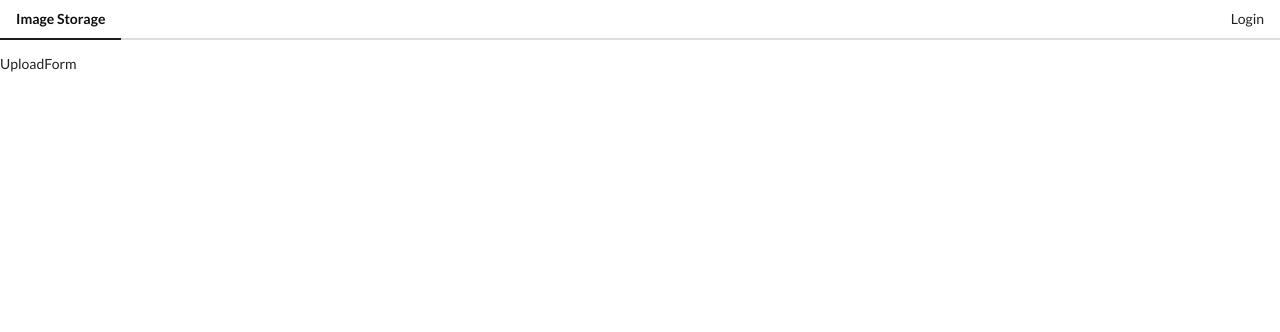
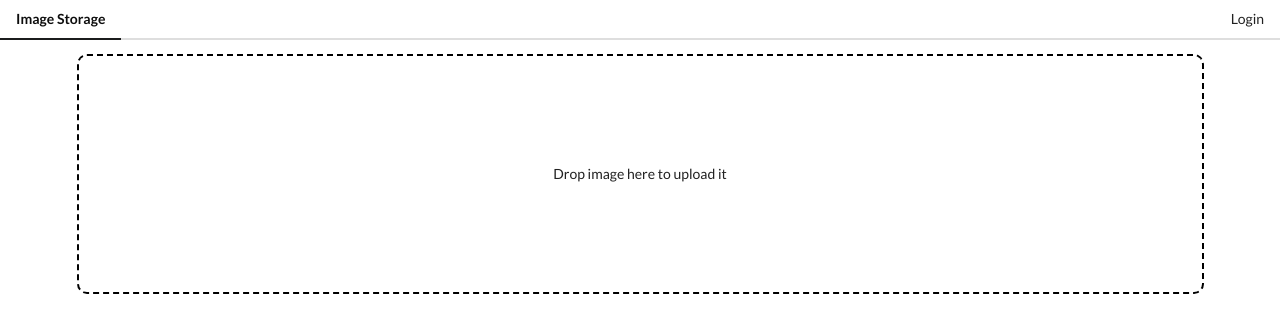
Before and after one commit to ryandeshon/vue-test, a Vue app in the folder images/: page /upload in a window 1280 px wide. Shown: the top 332 px of the page. Built offline with nearby package versions, Linux system fonts and the light colour scheme.

Commit message:
Upload images

```diff
--- a/images/src/App.vue
+++ b/images/src/App.vue
@@ -1,7 +1,9 @@
 <template>
     <div>
         <AppHeader></AppHeader>
-        <router-view></router-view>
+        <div class="ui container">
+            <router-view></router-view>
+        </div>
     </div>
 </template>
 
--- a/images/src/api/imgur.js
+++ b/images/src/api/imgur.js
@@ -2,7 +2,6 @@ import qs from "qs";
 import axios from "axios";
 const CLIENT_ID = 'cc965c2a3920553';
 const ROOT_URL = 'https://api.imgur.com';
-
 
 export default {
     login() {
@@ -18,5 +17,17 @@ export default {
                 Authorization: `Bearer ${token}`
             }
         });
+    },
+    uploadImages(images, token) {
+        const promises = Array.from(images).map(image => {
+            const formData = new FormData();
+            formData.append('image', image);
+            return axios.post(`${ROOT_URL}/3/image`, formData, {
+                headers: {
+                    Authorization: `Bearer ${token}`
+                }
+            });
+        });
+        return Promise.all(promises);
     }
 };
--- a/images/src/components/ImageList.vue
+++ b/images/src/components/ImageList.vue
@@ -1,5 +1,5 @@
 <template>
-    <div>
+    <div class="image-container">
         <img
             :src="image.link"
             v-for="image in allImages"
@@ -21,4 +21,12 @@ export default {
 </script>
 
 <style scoped>
+.image-container {
+    column-count: 3;
+    column-gap: 0;
+}
+img {
+    max-width: 100%;
+    padding: 5px;
+}
 </style>
--- a/images/src/components/UploadForm.vue
+++ b/images/src/components/UploadForm.vue
@@ -1,15 +1,42 @@
 <template>
-    <div class="">
-        UploadForm
+    <div class="dropper">
+        <input
+            type="file"
+            @change="uploadImages($event.target.files)"
+            multiple
+            accept="image/*"
+        />
+        <span>Drop image here to upload it</span>
     </div>
 </template>
 
 <script>
+import { mapActions } from 'vuex'
 
 export default {
     name: 'UploadForm',
+    methods: mapActions(['uploadImages']),
 }
 </script>
 
 <style scoped>
+.dropper {
+    position: relative;
+    height: 30vh;
+    border: 2px dashed black;
+    border-radius: 10px;
+    display: flex;
+    align-items: center;
+    justify-content: center;
+}
+.dropper:hover {
+    background-color: #eee;
+}
+input {
+    position: absolute;
+    width: 100%;
+    height: 30vh;
+    opacity: 0;
+}
+
 </style>
--- a/images/src/store/modules/images.js
+++ b/images/src/store/modules/images.js
@@ -1,4 +1,5 @@
 import api from "../../api/imgur";
+import { router } from "../../main";
 
 const state = {
     images: []
@@ -12,7 +13,10 @@ const actions = {
         const response = await api.fetchImages(token);
         commit('setImages', response.data.data );
     },
-    uploadImage() {
+    async uploadImages({ rootState }, images) {
+        const { token } = rootState.auth;
+        await api.uploadImages(images, token);
+        router.push('/');
 
     },
 };
```
